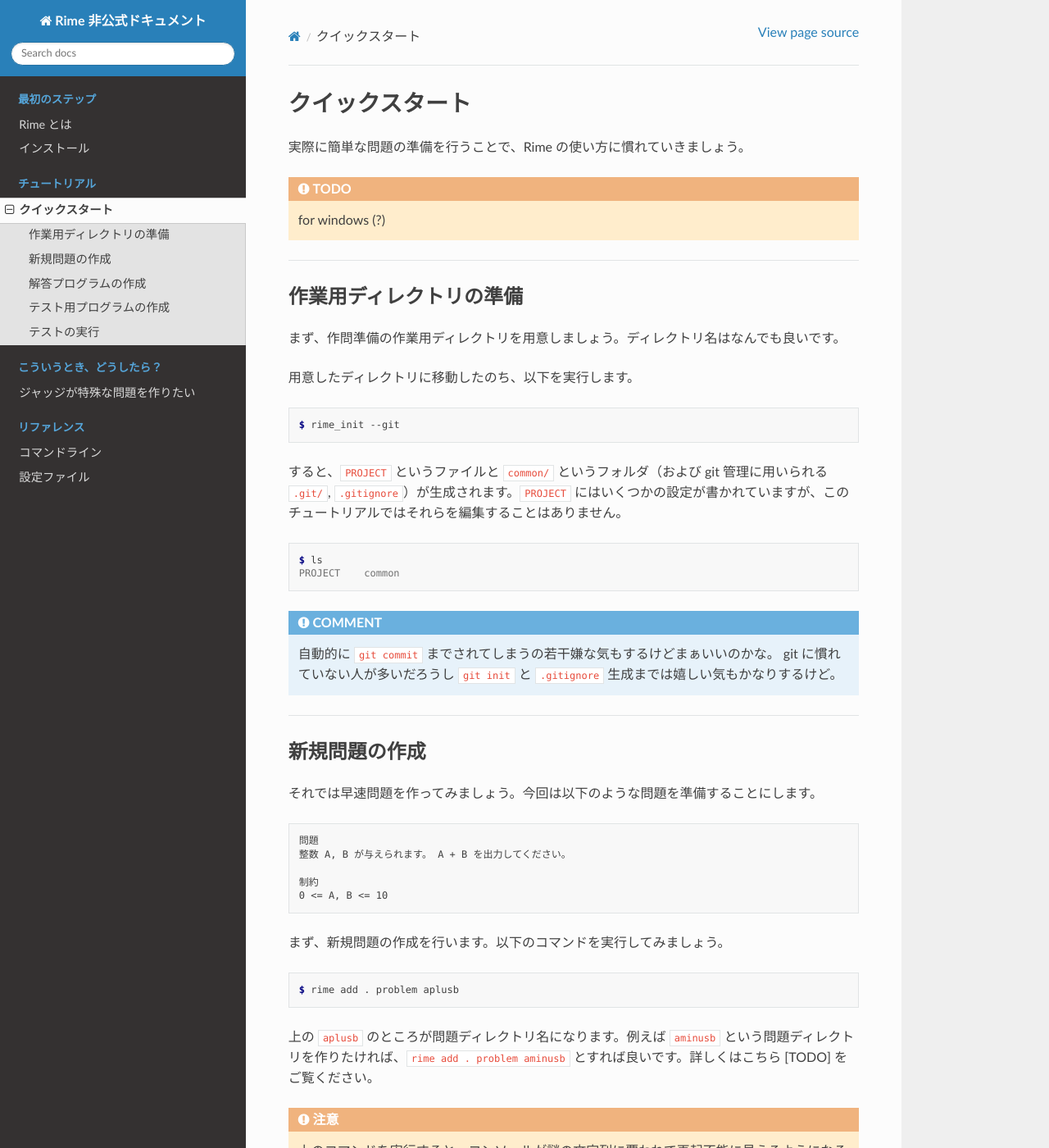
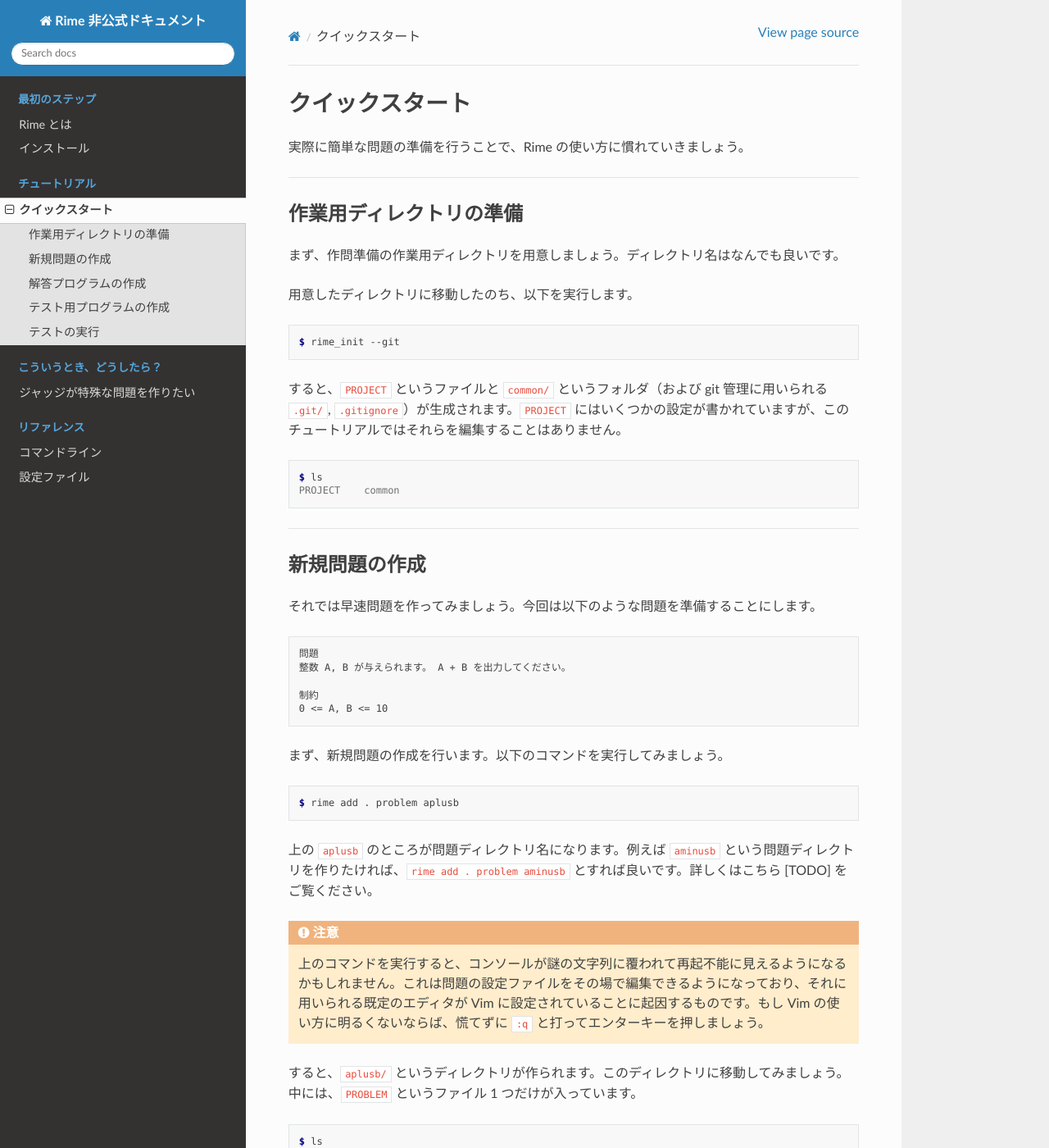
Before and after one commit to riantkb/rime_doc, a Sphinx documentation site: the page built from source/intro/quickstart.rst, in a window 1280 px wide and 1400 px high. Shown: the whole window at 82% size. Built offline with Sphinx 7.4.7 and the Read the Docs theme 2.0.0, drawn with Linux system fonts in a browser that asks for light colours; some of the changed text lies outside the part shown.

Commit message:
remove todo and comment

```diff
--- a/source/intro/install.rst
+++ b/source/intro/install.rst
@@ -48,9 +48,3 @@
     -k, --keep_going   Do not skip tests on failures.
     -p, --precise      Do not run timing tasks concurrently.
     -q, --quiet        Skip unimportant message.
-
-
-.. admonition:: COMMENT
-
-    ``rime init`` ではなく ``rime_init`` であることになにか意味があるのだろうか。
-    あと、何も指定しなかった場合に ``--git`` がデフォルトになってほしい（git と同じように ``rime init`` とすると init できてほしい）気持ちも少しはある。
--- a/source/intro/quickstart.rst
+++ b/source/intro/quickstart.rst
@@ -4,10 +4,6 @@
 ================
 
 実際に簡単な問題の準備を行うことで、Rime の使い方に慣れていきましょう。
-
-.. admonition:: TODO
-
-    for windows (?)
 
 
 ----
@@ -30,12 +26,6 @@
 
     $ ls
     PROJECT    common
-
-
-.. admonition:: COMMENT
-
-    自動的に ``git commit`` までされてしまうの若干嫌な気もするけどまぁいいのかな。
-    git に慣れていない人が多いだろうし ``git init`` と ``.gitignore`` 生成までは嬉しい気もかなりするけど。
 
 
 ----
@@ -67,11 +57,6 @@
 .. attention::
 
     上のコマンドを実行すると、コンソールが謎の文字列に覆われて再起不能に見えるようになるかもしれません。これは問題の設定ファイルをその場で編集できるようになっており、それに用いられる既定のエディタが Vim に設定されていることに起因するものです。もし Vim の使い方に明るくないならば、慌てずに ``:q`` と打ってエンターキーを押しましょう。
-
-
-.. admonition:: COMMENT
-
-    エディター起動しないのをデフォルトにしたいですね……
 
 
 すると、``aplusb/`` というディレクトリが作られます。このディレクトリに移動してみましょう。中には、``PROBLEM`` というファイル 1 つだけが入っています。
@@ -336,11 +321,6 @@
 さて、それでは入力生成器と入力検証器を作成していきます。これらは、Rime では `testlib <https://github.com/MikeMirzayanov/testlib>`_ というライブラリを用いて書かれることが多いです。
 
 
-.. admonition:: TODO
-
-    testlib の使い方みたいなページも用意したい。
-
-
 ``tests/`` ディレクトリ内に、 ``generator.cc`` と ``validator.cc`` を追加します。入力生成器、入力検証器の詳しい仕様については こちら [TODO] をご覧ください。
 
 
@@ -397,11 +377,6 @@
 上の入力生成器はランダムな入力を生成しますが、それ以外にサンプル入力やコーナーケースなど手で作ったケースを入れたくなるかもしれません。そういう場合は、 ``tests/`` ディレクトリ以下に ``.in`` という拡張子で入力ファイルを置いておくことで入力に含めることができます。
 
 
-.. admonition:: TODO
-
-    ``tests/*.diff`` ってなに？ 使ったことなかった（``tests/*.out`` と同じ？）
-
-
 ----
 
 テストの実行
@@ -445,10 +420,3 @@
 
 
 無事にテストをすることができました。
-
-
-.. admonition:: TODO
-
-    * WA コードを追加してテスト、challenge_cases の設定
-    * 制約違反のケースを出力するジェネレータを作ってみる
-    * rime pack
```
